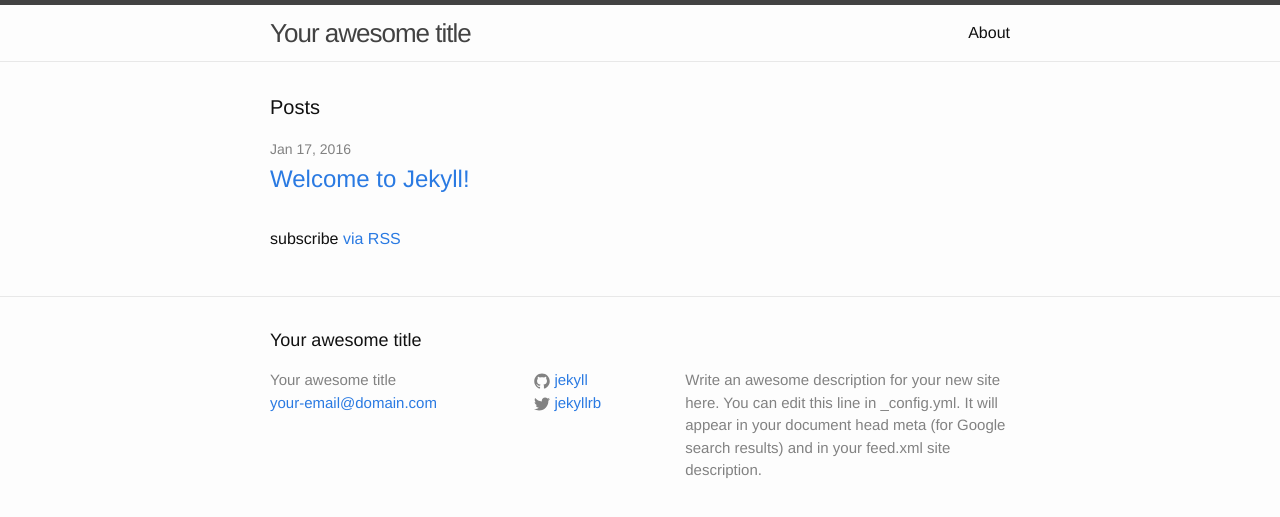
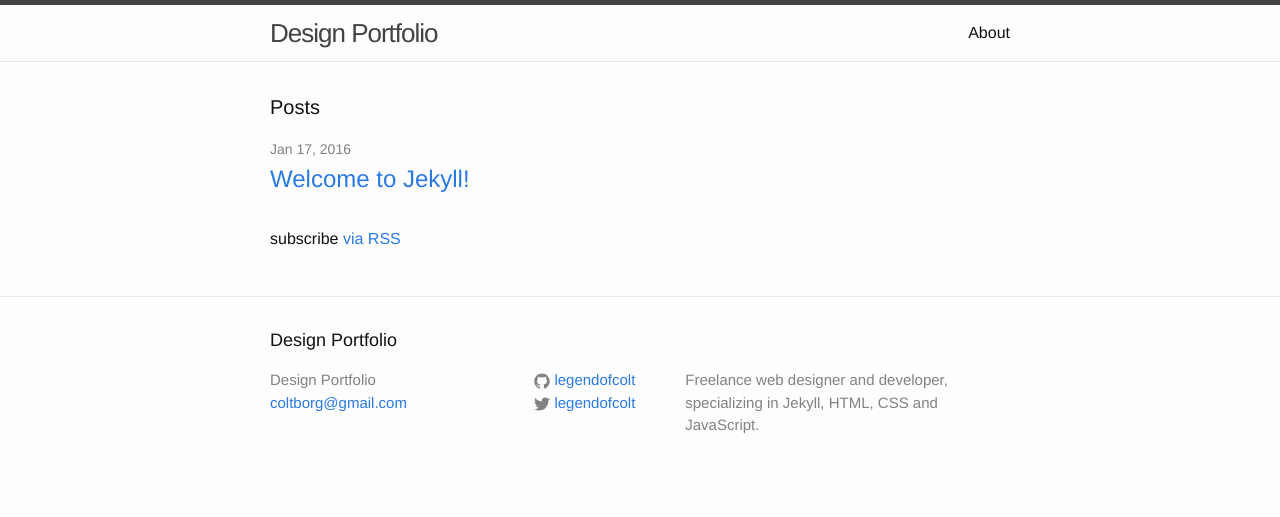
Before and after one commit to coltborg/designer-portfolio, a Jekyll site: the page built from index.html, in a window 1280 px wide. Shown: the top 517 px of the page. Built offline with Jekyll 4.4.1, drawn with Linux system fonts in a browser that asks for light colours.

Commit message:
Added config details

```diff
--- a/_config.yml
+++ b/_config.yml
@@ -6,16 +6,28 @@
 # 'jekyll serve'. If you change this file, please restart the server process.
 
 # Site settings
-title: Your awesome title
-email: your-email@domain.com
+title: Design Portfolio
+email: coltborg@gmail.com
 description: > # this means to ignore newlines until "baseurl:"
-  Write an awesome description for your new site here. You can edit this
-  line in _config.yml. It will appear in your document head meta (for
-  Google search results) and in your feed.xml site description.
+  Freelance web designer and developer, specializing in Jekyll, HTML, CSS and JavaScript.
 baseurl: "" # the subpath of your site, e.g. /blog
-url: "http://yourdomain.com" # the base hostname & protocol for your site
-twitter_username: jekyllrb
-github_username:  jekyll
+url: "http://example.com" # the base hostname & protocol for your site
+
+twitter_username: legendofcolt
+github_username: legendofcolt
+google_username: legendofcolt
+
+permalink: /:categories/:title
+
+links:
+    - title: about
+      url: /about
+    - title: work
+      url: /work
+    - title: articles
+      url: /articles
+    - title: hire me
+      url: /hire-me
 
 # Build settings
 markdown: kramdown
```
